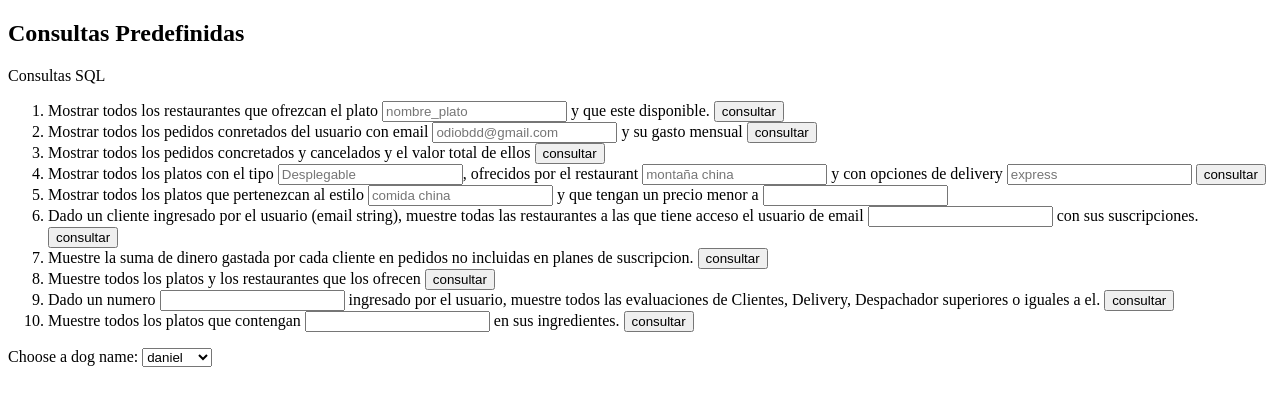
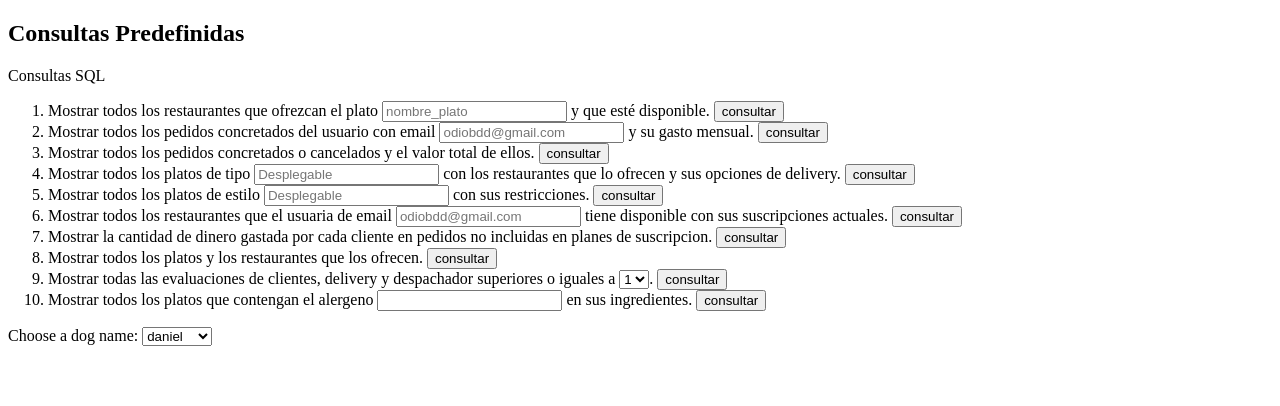
Before and after one commit to dvillas28/iic2413-EasyFood, a Flask app: page /menu_consultas in a window 1280 px wide. Shown: the top 406 px of the page. Run offline with Flask 3, Linux system fonts and the light colour scheme.

Commit message:
fix template

```diff
--- a/templates/menu_consultas.html
+++ b/templates/menu_consultas.html
@@ -13,49 +13,58 @@
     <!-- TODO: Crear las consultas asociadas a estas cosas cuando tengamos -->
     <ol>
         <li>
-            Mostrar todos los restaurantes que ofrezcan el plato <input placeholder="nombre_plato"> y que este
-            disponible. <button>consultar</button>
-        </li>
-
-        <li>
-            Mostrar todos los pedidos conretados del usuario con email <input placeholder="odiobdd@gmail.com"> y su
-            gasto mensual
+            Mostrar todos los restaurantes que ofrezcan el plato <input placeholder="nombre_plato"> y que esté disponible.
             <button>consultar</button>
         </li>
 
         <li>
-            Mostrar todos los pedidos concretados y cancelados y el valor total de ellos <button>consultar</button>
-        </li>
-
-        <li>
-            Mostrar todos los platos con el tipo <input placeholder="Desplegable">, ofrecidos por el restaurant <input
-                placeholder="montaña china"> y con opciones de delivery <input placeholder="express">
+            Mostrar todos los pedidos concretados del usuario con email <input placeholder="odiobdd@gmail.com"> y su gasto mensual.
             <button>consultar</button>
         </li>
 
         <li>
-            Mostrar todos los platos que pertenezcan al estilo <!--(lo mismo que el tipo ?)--> <input
-                placeholder="comida china"> y que tengan un precio menor a <input>
+            Mostrar todos los pedidos concretados o cancelados y el valor total de ellos.
+            <button>consultar</button>
         </li>
 
         <li>
-            Dado un cliente ingresado por el usuario (email string), muestre todas las restaurantes a las que tiene
-            acceso el usuario de email <input> con sus suscripciones. <button>consultar</button>
-        </li>
-
-        <li>Muestre la suma de dinero gastada por cada cliente en pedidos no incluidas en planes de suscripcion.
+            Mostrar todos los platos de tipo <input placeholder="Desplegable"> con los restaurantes que lo ofrecen y sus opciones de delivery.
             <button>consultar</button>
         </li>
 
-        <li>Muestre todos los platos y los restaurantes que los ofrecen <button>consultar</button> </li>
-
         <li>
-            Dado un numero <input> ingresado por el usuario, muestre todos las evaluaciones de Clientes, Delivery,
-            Despachador superiores o iguales a el. <button>consultar</button>
+            Mostrar todos los platos de estilo <input placeholder="Desplegable"> con sus restricciones.
+            <button>consultar</button>
         </li>
 
         <li>
-            Muestre todos los platos que contengan <input> en sus ingredientes. <button>consultar</button>
+            Mostrar todos los restaurantes que el usuaria de email <input placeholder="odiobdd@gmail.com"> tiene disponible con sus suscripciones actuales.
+            <button>consultar</button>
+        </li>
+
+        <li>
+            Mostrar la cantidad de dinero gastada por cada cliente en pedidos no incluidas en planes de suscripcion.
+            <button>consultar</button>
+        </li>
+
+        <li>
+            Mostrar todos los platos y los restaurantes que los ofrecen.
+            <button>consultar</button>
+        </li>
+
+        <li>
+            Mostrar todas las evaluaciones de clientes, delivery y despachador superiores o iguales a
+            <select>
+                {% for name in (1,2,3,4,5) %}
+                <option>{{ name }}</option>
+                {% endfor %}
+            </select>.
+            <button>consultar</button>
+        </li>
+
+        <li>
+            Mostrar todos los platos que contengan el alergeno <input> en sus ingredientes.
+            <button>consultar</button>
         </li>
 
     </ol>
```
